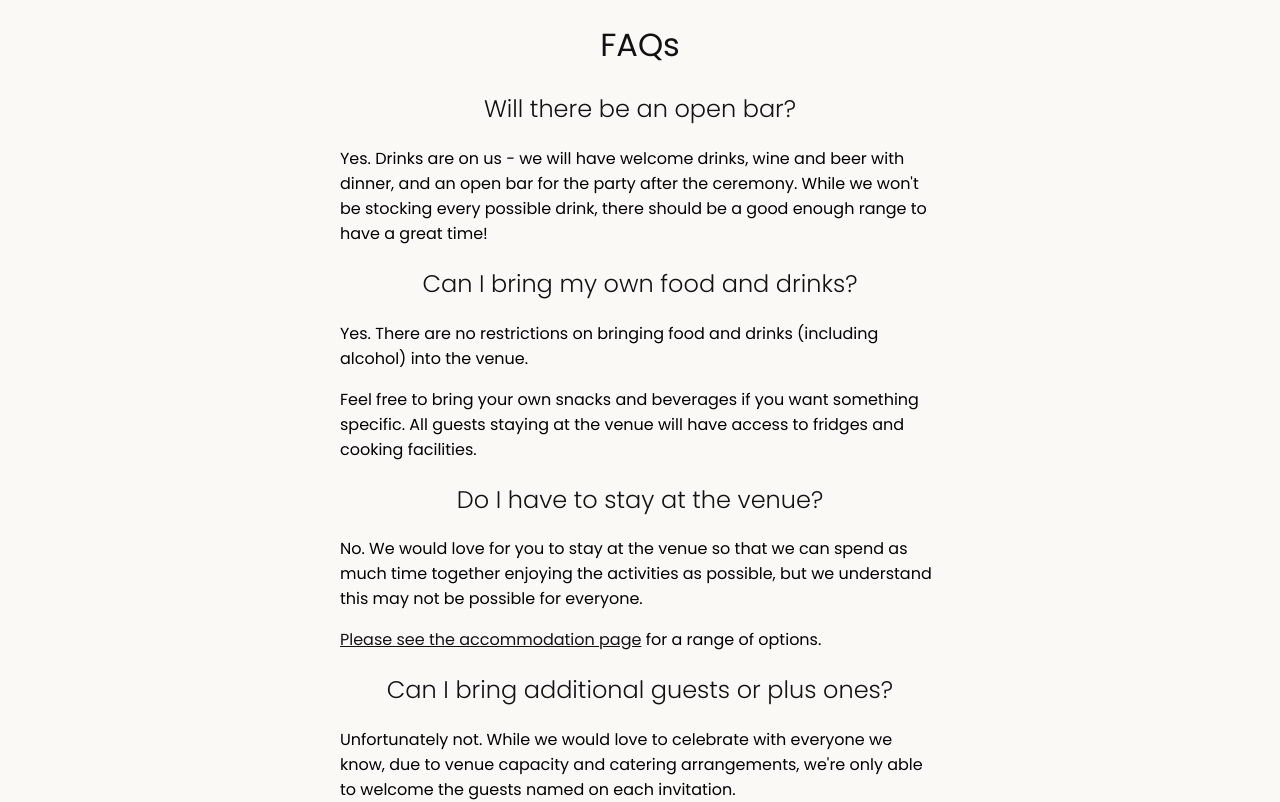
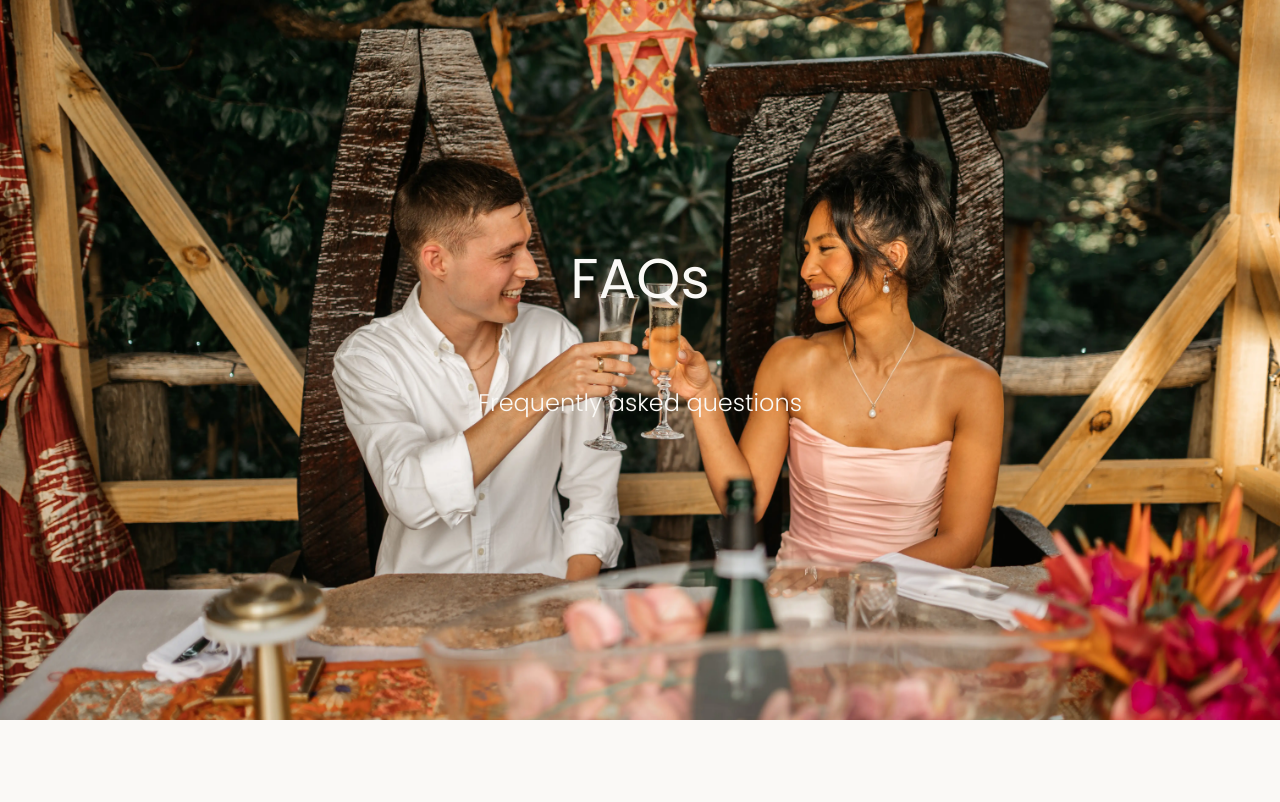
Before and after one commit to LawrenceWarren/wedding-website, a SvelteKit app: page /faqs in a window 1280 px wide. Shown: the top 802 px of the page. Built offline with nearby package versions, Linux system fonts and the light colour scheme; a web font is replaced by a local one.

Commit message:
Add photos to many pages

```diff
--- a/src/routes/accommodation/+page.svelte
+++ b/src/routes/accommodation/+page.svelte
@@ -15,7 +15,7 @@
 
 <ImageBanner
   src={img}
-  alt="Jonas and Andrew after getting engaged"
+  alt="The facade of North Cadbury Court on a sunny day"
   width="100vw"
   height="90vh"
   margin_bottom="10vh"
--- a/src/routes/faqs/+page.svelte
+++ b/src/routes/faqs/+page.svelte
@@ -1,6 +1,8 @@
 <script>
   import TextColumn from "$lib/components/text_column.svelte";
   import BurgerMenu from "$lib/components/burger_menu.svelte";
+  import ImageBanner from "$lib/components/image_banner.svelte";
+  import header_img from "$lib/assets/cheersing.webp";
 </script>
 
 <svelte:head>
@@ -11,9 +13,20 @@
   />
 </svelte:head>
 
+<ImageBanner
+  src={header_img}
+  alt="Jonas and Andy clinking glasses"
+  width="100vw"
+  height="90vh"
+  margin_bottom="10vh"
+  font_size="2rems"
+  font_weight="bold"
+>
+  <h1 class="banner">FAQs</h1>
+  <h2 class="banner">Frequently asked questions</h2>
+</ImageBanner>
+
 <TextColumn>
-  <h1>FAQs</h1>
-
   <h2>Will there be an open bar?</h2>
   <p>
     Yes. Drinks are on us - we will have welcome drinks, wine and beer with
@@ -75,4 +88,15 @@
     z-index: -10000;
     pointer-events: all;
   }
+
+  h1.banner,
+  h2.banner {
+    color: var(--font-light);
+    margin: 0;
+    margin-bottom: 5vw;
+  }
+
+  h1.banner {
+    font-size: 3.5rem;
+  }
 </style>
--- a/src/routes/gifts/+page.svelte
+++ b/src/routes/gifts/+page.svelte
@@ -1,6 +1,9 @@
 <script>
+  import header_image from "$lib/assets/ring-on-table.webp";
+
   import TextColumn from "$lib/components/text_column.svelte";
   import BurgerMenu from "$lib/components/burger_menu.svelte";
+  import ImageBanner from "$lib/components/image_banner.svelte";
 </script>
 
 <svelte:head>
@@ -11,9 +14,20 @@
   />
 </svelte:head>
 
+<ImageBanner
+  src={header_image}
+  alt="The ring on Jonas finger while the couple hold hands"
+  width="100vw"
+  height="90vh"
+  margin_bottom="10vh"
+  font_size="2rems"
+  font_weight="bold"
+>
+  <h1 class="banner">Gifts</h1>
+  <h2 class="banner">Contribute to our honeymoon fund</h2>
+</ImageBanner>
+
 <TextColumn>
-  <h1>Gifts</h1>
-
   <p>
     There is absolutely no expectations of gifts, we are just happy to be
     celebrating with you. However, if you would like to gift anything, we would
@@ -28,3 +42,16 @@
 </TextColumn>
 
 <BurgerMenu />
+
+<style>
+  h1.banner,
+  h2.banner {
+    color: var(--font-light);
+    margin: 0;
+    margin-bottom: 5vw;
+  }
+
+  h1.banner {
+    font-size: 3.5rem;
+  }
+</style>
```
Also changed, not shown: src/lib/assets/cheersing.webp (added), src/lib/assets/ring-on-table.webp (added).
